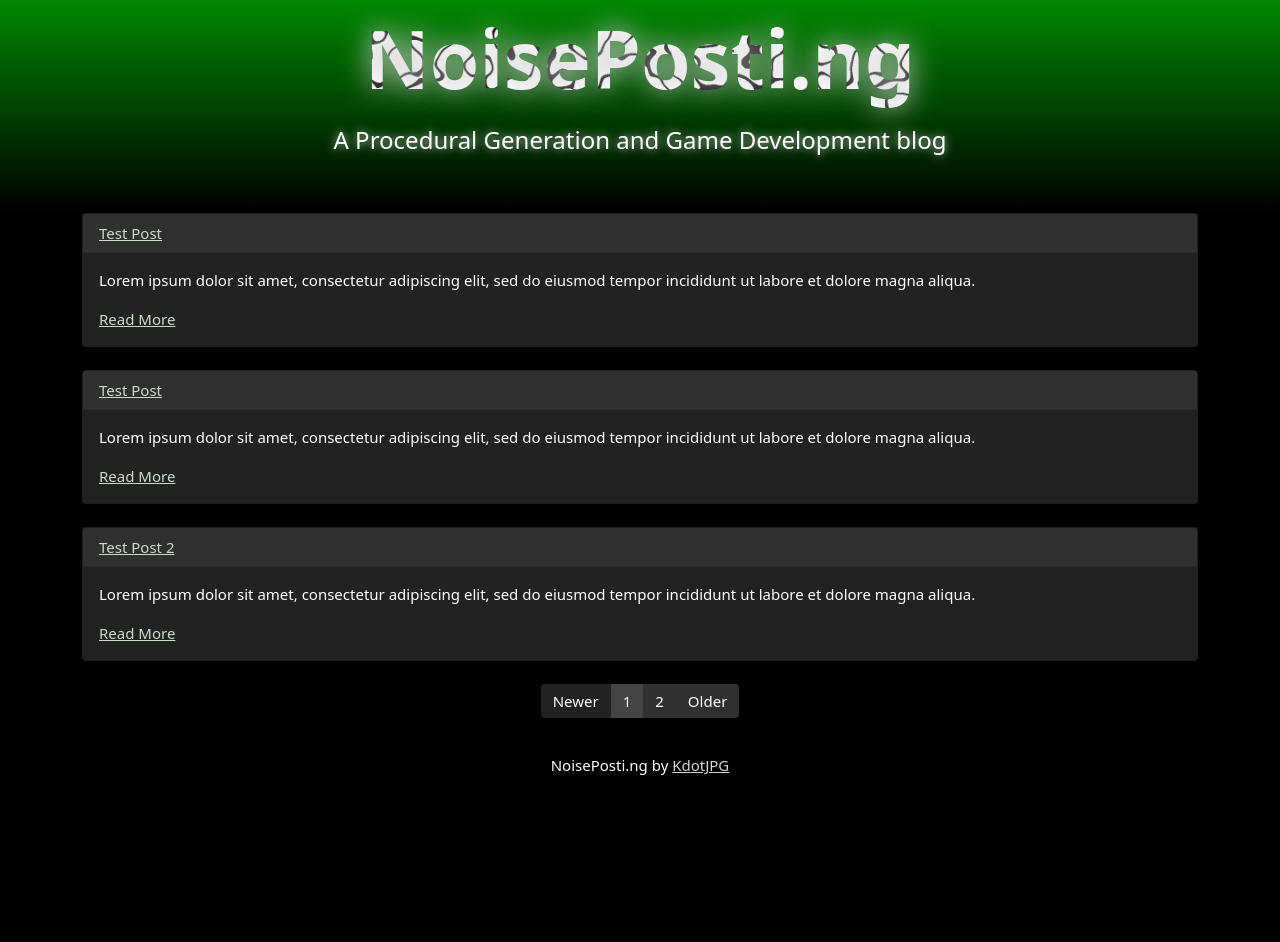
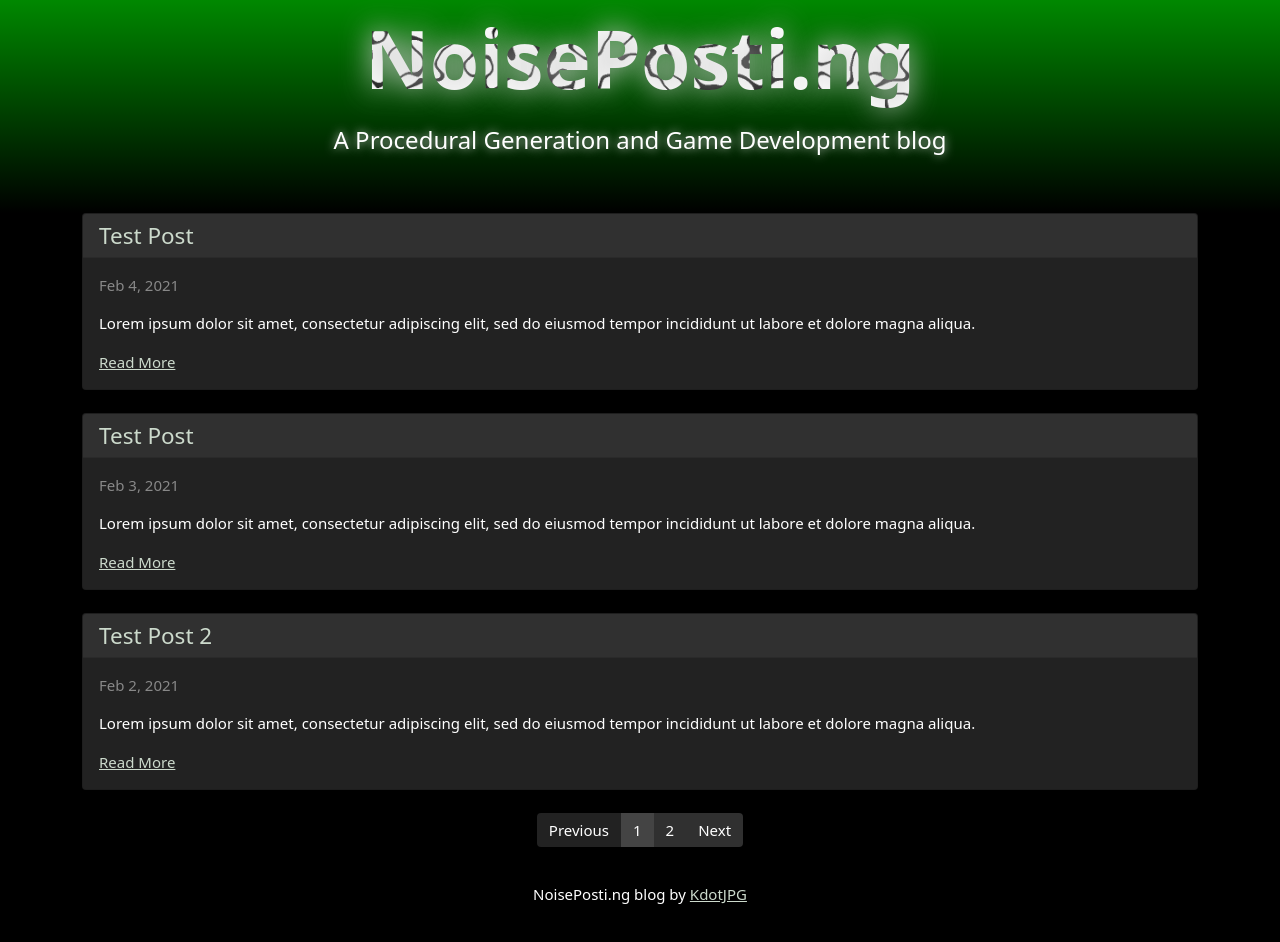
Before and after one commit to KdotJPG/NoisePosti.ng, a Jekyll site: the page built from index.html, in a window 1280 px wide. Built offline with Jekyll 4.4.1, drawn with Linux system fonts in a browser that asks for light colours; the list of posts is cut into pages by our own code; before the commit the page ends 900 px from its top, so only the background shows below that.

Commit message:
Title details, work on article cards

```diff
--- a/_layouts/default.html
+++ b/_layouts/default.html
@@ -4,6 +4,7 @@
   <head>
     <meta charset='utf-8'>
     <meta http-equiv="X-UA-Compatible" content="IE=edge">
+    <title>{{ site.title }}</title>
     <meta name="viewport" content="width=device-width,maximum-scale=2">
     <link rel="stylesheet" type="text/css" media="screen" href="{{ '/assets/css/style.css?v=' | append: site.github.build_revision | relative_url }}">
     <script src="{{ '/assets/js/bootstrap/bootstrap.bundle.min.js?v=' | append: site.github.build_revision | relative_url }}"></script>
@@ -15,7 +16,7 @@
     <!-- HEADER -->
     <div id="header_wrap" class="outer">
         <header class="inner">
-          <h1 id="project_title">{{ site.title }}</h1>
+          <h1 id="project_title"><a href="/" id="project_title_link">{{ site.title }}</a></h1>
           <h2 id="project_tagline">{{ site.description }}</h2>
         </header>
     </div>
@@ -28,7 +29,7 @@
     <!-- FOOTER  -->
     <div id="footer_wrap" class="outer">
       <footer class="inner">
-        <p class="copyright">{{ site.title }} by <a href="{{ site.github.owner_url }}">{{ site.github.owner_name }}</a></p>
+        <p class="copyright">{{ site.title }} blog by <a href="{{ site.github.owner_url }}">{{ site.github.owner_name }}</a></p>
       </footer>
     </div>
 
--- a/_layouts/post.html
+++ b/_layouts/post.html
@@ -2,10 +2,12 @@
 layout: default
 ---
 <div class="card">
-  <div class="card-header">
-    <a href="{{ post.url }}">{{ title }}</a>
+  <div class="card-header h3">
+    {{ page.title }}
   </div>
   <div class="card-body">
+    {% if page.image %}<img src="{{ page.image }}" alt="{{ page.image_alttext }}" />{% endif %}
+    <p class="text-muted">{{ page.date | date: "%b %-d, %Y" }}</p>
     {{ content }}
   </div>
 </div>
--- a/_sass/misc.scss
+++ b/_sass/misc.scss
@@ -36,6 +36,11 @@
   padding: 0px 0px 20px 0px;
 }
 
+#project_title_link {
+  color: transparent;
+  text-decoration: none;
+}
+
 #project_tagline {
   color: #fff;
   font-size: 24px;
--- a/index.html
+++ b/index.html
@@ -4,10 +4,12 @@ layout: default
 
 {% for post in paginator.posts %}
 <div class="card">
-  <div class="card-header">
-    <a href="{{ post.url }}">{{ post.title }}</a>
+  <div class="card-header h4">
+    <a href="{{ post.url }}" class="text-decoration-none">{{ post.title }}</a>
   </div>
   <div class="card-body">
+    {% if post.image %}<img src="{{ post.image }}" alt="{{ post.image_alttext }}" />{% endif %}
+    <p class="text-muted">{{ post.date | date: "%b %-d, %Y" }}</p>
     {{ post.excerpt }}
     <a href="{{ post.url | relative_url }}" class="button">Read More</a></td>
   </div>
@@ -19,12 +21,12 @@ layout: default
 
     <nav aria-label="Page navigation">
       <ul class="pagination">
-        <li class="page-item{% if paginator.previous_page %}{% else %} disabled{% endif %}"><a class="page-link" href="{{ paginator.previous_page_path | relative_url }}">Newer</a></li>
+        <li class="page-item{% if paginator.previous_page %}{% else %} disabled{% endif %}"><a class="page-link" href="{{ paginator.previous_page_path | relative_url }}">Previous</a></li>
         <li class="page-item{% if paginator.page == 1 %} active{% endif %}"><a class="page-link" href="{{ '/' | relative_url }}"{% if paginator.page == 1 %} disabled{% endif %}>1</a></li>
         {% for page in (2..paginator.total_pages) %}
         <li class="page-item{% if paginator.page == page %} active{% endif %}"><a class="page-link" href="{{ site.paginate_path | relative_url | replace: ':num', page }}">{{ page }}</a></li>
         {% endfor %}
-        <li class="page-item{% if paginator.next_page %}{% else %} disabled{% endif %}"><a class="page-link" href="{{ paginator.next_page_path | relative_url }}">Older</a></li>
+        <li class="page-item{% if paginator.next_page %}{% else %} disabled{% endif %}"><a class="page-link" href="{{ paginator.next_page_path | relative_url }}">Next</a></li>
       </ul>
     </nav>
 
```
